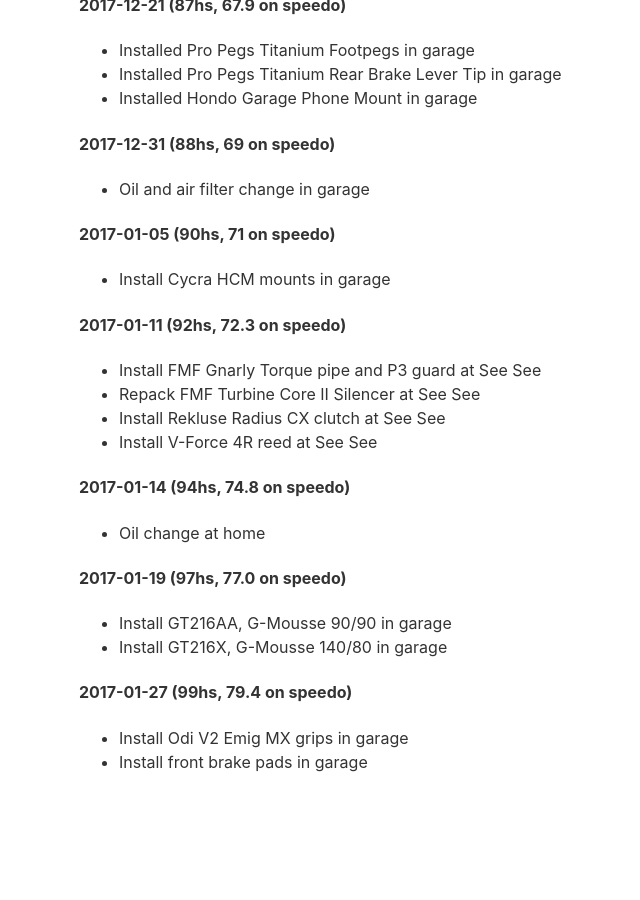
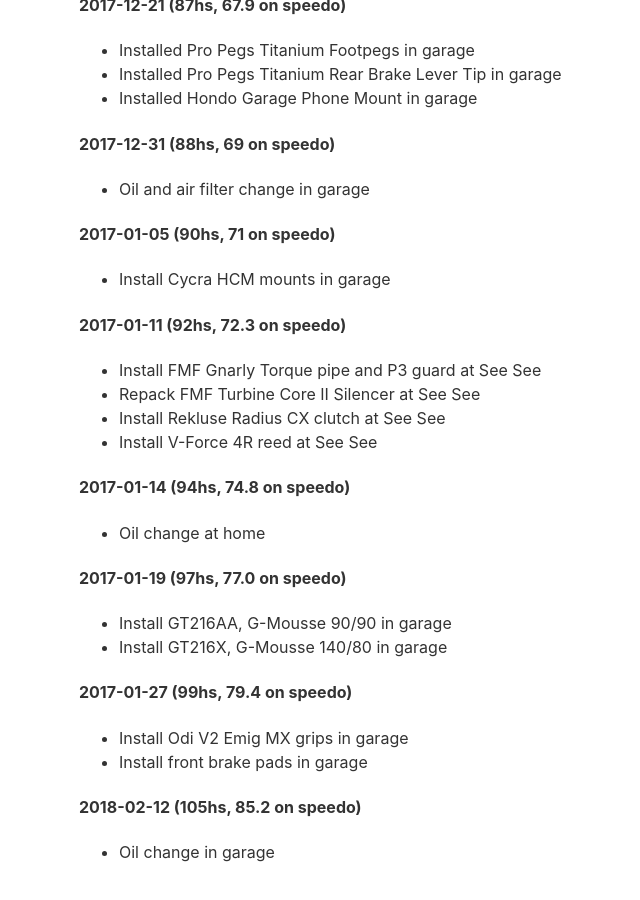
Before and after one commit to chrishunt/chrishunt.github.com, a Jekyll site: the page built from ktm-300/index.md, in a window 1280 px wide and 900 px high, scrolled down 3802 px. Shown: the whole window, without its empty margins (261-901 px from the left). Built offline with Jekyll 4.4.1, drawn with Linux system fonts in a browser that asks for light colours; before the commit the page ends 4612 px from its top, so only the background shows below that.

Commit message:
Add today's oil change

```diff
--- a/ktm-300/index.md
+++ b/ktm-300/index.md
@@ -147,3 +147,6 @@
 #### 2017-01-27 (99hs, 79.4 on speedo)
 - Install Odi V2 Emig MX grips in garage
 - Install front brake pads in garage
+
+#### 2018-02-12 (105hs, 85.2 on speedo)
+- Oil change in garage
```
